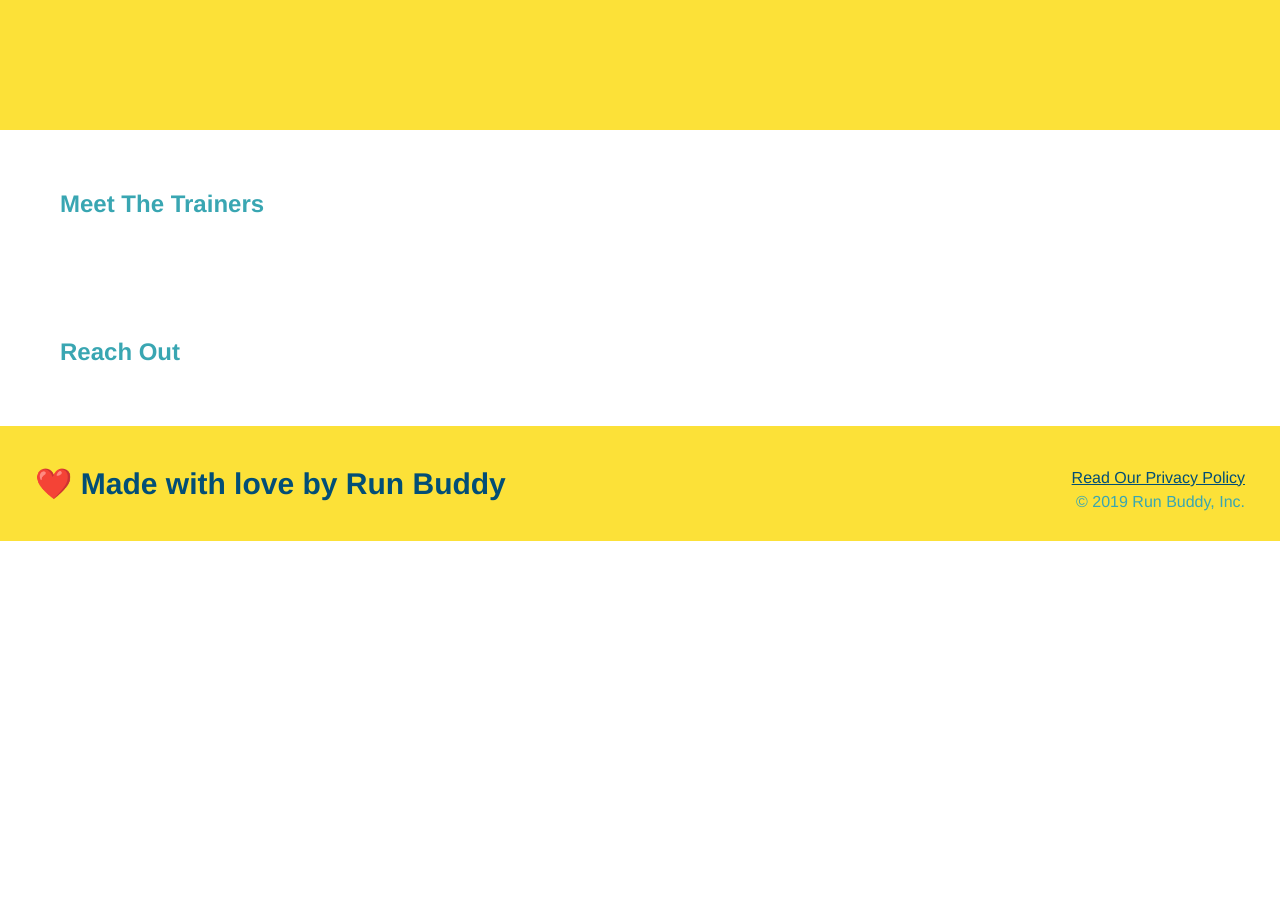
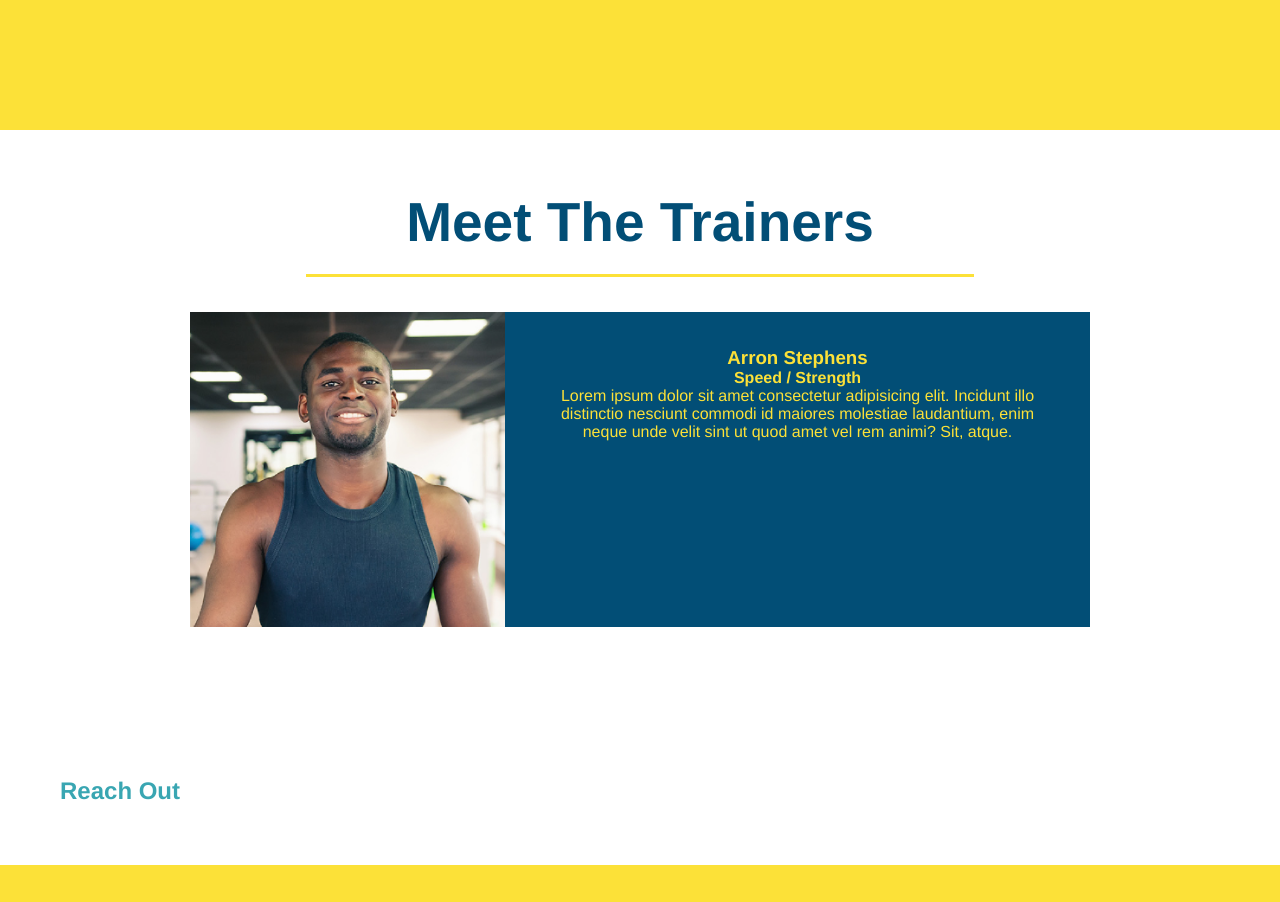
Before and after one commit to SamuraiHuey/run-buddy, a plain HTML site: page index.html in a window 1280 px wide. Shown: the part 2600-3502 px from the top of the page. Before the commit the page ends 3141 px from the top, so only its background shows below. Drawn offline with Linux system fonts and the light colour scheme.

Commit message:
First push to GitHub -test-

```diff
--- a/assets/css/style.css
+++ b/assets/css/style.css
@@ -152,3 +152,22 @@
 .steps span {
     font-size: 38px;
 }
+.trainers {
+    text-align: center;
+}
+.trainer {
+    width: 900px;
+    margin: 0 auto 30px auto;
+    background: #024e76;
+    color: #fce138;
+    overflow: auto;
+}
+.trainer img {
+    width: 35%;
+    float: left;
+}
+.trainer-bio {
+    padding: 35px;
+    float: left;
+    width: 65%;
+}
--- a/index.html
+++ b/index.html
@@ -106,8 +106,19 @@
             </div>
         </section>
         <!--"meet the trainers" section-->
-        <section>
-            <h2>Meet The Trainers</h2>
+        <section id="your-trainers" class="trainers">
+            <h2 class="section-title primary-border">Meet The Trainers</h2>
+            <article class="trainer">
+                <img src="./assets/images/trainer-1.jpg" alt="Arron Stephens in his workout clothes, ready to pump iron" />
+                <div class="trainer-bio">
+                    <h3>Arron Stephens</h3>
+                    <h4>Speed / Strength</h4>
+                    <p>
+                        Lorem ipsum dolor sit amet consectetur adipisicing elit. Incidunt illo distinctio nesciunt commodi id maiores molestiae laudantium, enim neque unde velit sint ut quod amet vel rem animi? Sit, atque.
+                    </p>
+                </div>
+
+            </article>
         </section>
 
         <!--"Reach out" section-->
```
Also changed, not shown: assets/images/trainer-1.jpg (added), assets/images/trainer-2.jpg (added), assets/images/trainer-3.jpg (added).
